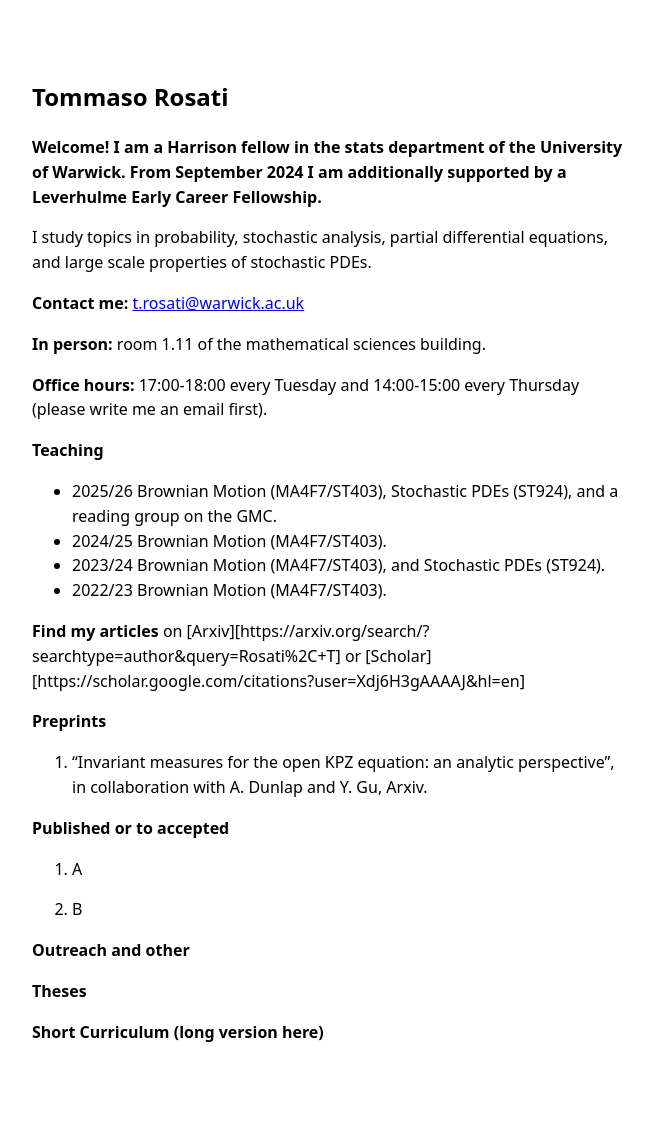
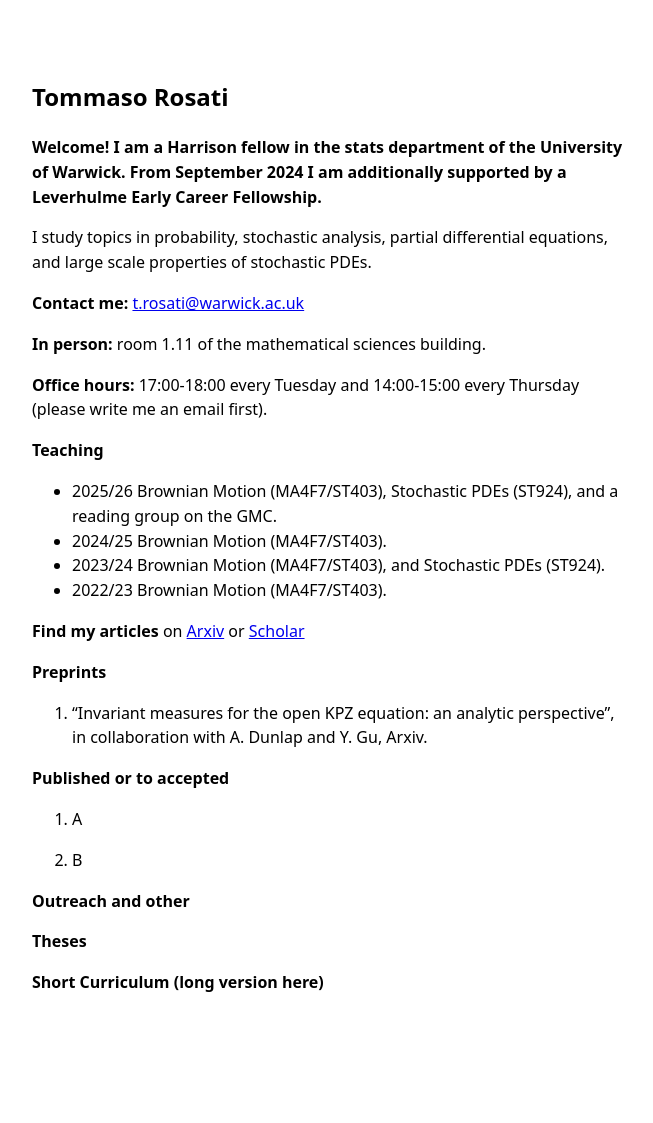
Before and after one commit to rosati-tom/rosati-tom.github.io, a Jekyll site: the page built from index.md, in a window 1280 px wide. Shown: the whole page, without its empty margins (308-961 px from the left). Built offline with Jekyll 4.4.1, drawn with Linux system fonts in a browser that asks for light colours; our own code applies the rules of GitHub Pages for plain Markdown files; after the commit the page ends 1073 px from its top, so only the background shows below that.

Commit message:
Make links work

```diff
--- a/index.md
+++ b/index.md
@@ -24,7 +24,7 @@ I study topics in probability, stochastic analysis, partial differential equatio
 * 2023/24 Brownian Motion (MA4F7/ST403), and Stochastic PDEs (ST924).
 * 2022/23 Brownian Motion (MA4F7/ST403).
 
-**Find my articles** on [Arxiv][https://arxiv.org/search/?searchtype=author&query=Rosati%2C+T] or [Scholar][https://scholar.google.com/citations?user=Xdj6H3gAAAAJ&hl=en]
+**Find my articles** on [Arxiv](https://arxiv.org/search/?searchtype=author&query=Rosati%2C+T) or [Scholar](https://scholar.google.com/citations?user=Xdj6H3gAAAAJ&hl=en)
 
 **Preprints**
 
```
